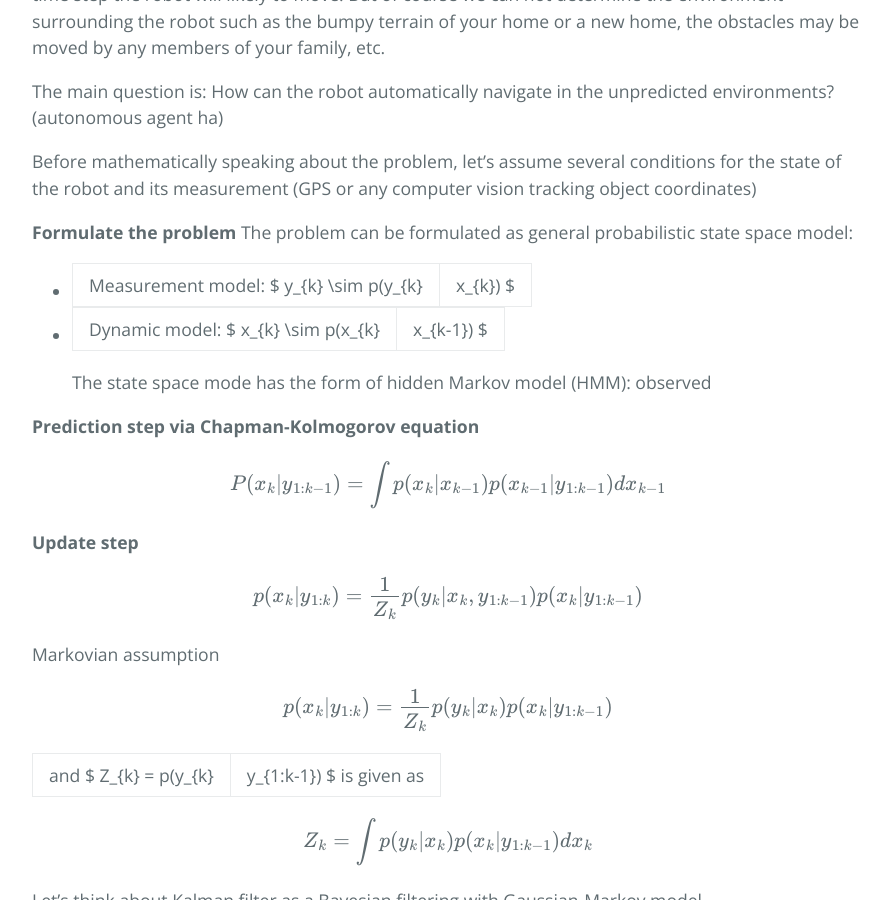
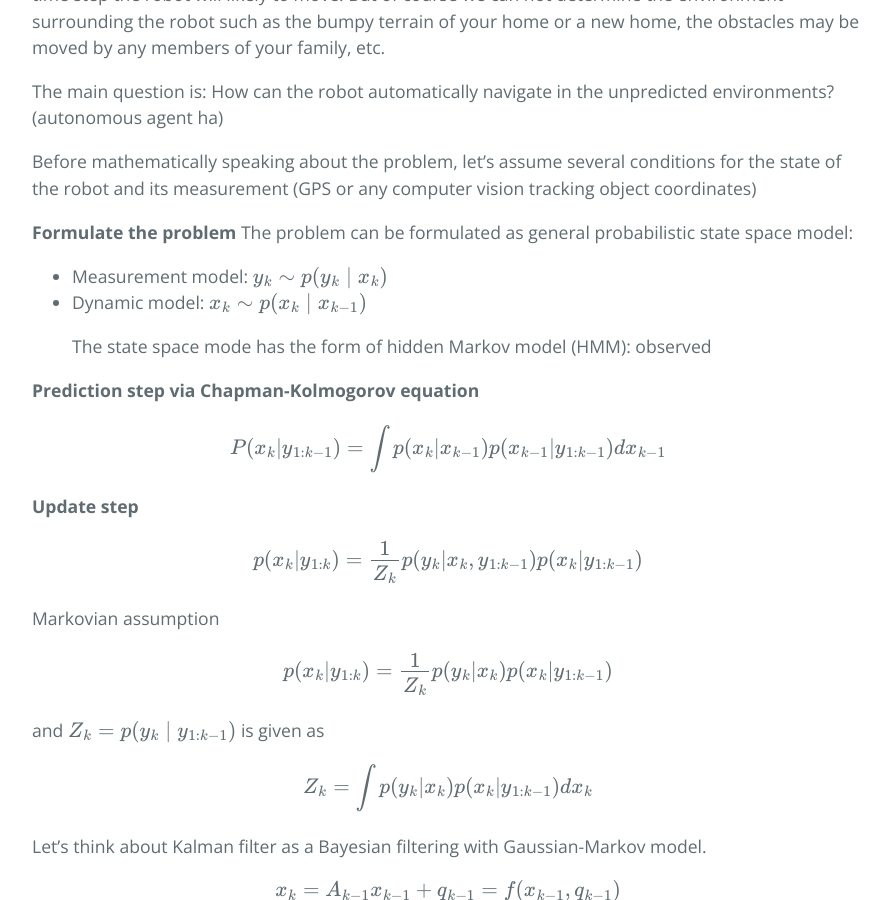
Before and after one commit to graphicsminer/graphicsminer.github.io, a Jekyll site: the page built from _posts/2019-02-14-kalman-filter-extended-unscented-version.md, in a window 1280 px wide and 900 px high, scrolled down 2017 px. Shown: the whole window, without its empty margins (192-1081 px from the left). Built offline with Jekyll 4.4.1, drawn with Linux system fonts in a browser that asks for light colours; formulas are drawn with MathJax 3; some of the changed text lies outside the part shown.

Commit message:
update inline

```diff
--- a/_posts/2019-02-14-kalman-filter-extended-unscented-version.md
+++ b/_posts/2019-02-14-kalman-filter-extended-unscented-version.md
@@ -57,8 +57,8 @@ Before mathematically speaking about the problem, let's assume several condition
 
 **Formulate the problem**
 The problem can be formulated as general probabilistic state space model:
-* Measurement model: $ y_{k} \sim p(y_{k}|x_{k}) $
-* Dynamic model: $ x_{k} \sim p(x_{k}|x_{k-1}) $
+* Measurement model: $$ y_{k} \sim p(y_{k} \mid x_{k}) $$
+* Dynamic model: $$ x_{k} \sim p(x_{k} \mid x_{k-1}) $$
 
   The state space mode has the form of hidden Markov model (HMM):
   observed
@@ -75,7 +75,7 @@ Markovian assumption
 
 $$p(x_k | y_{1:k}) = \frac{1}{Z_k} p(y_{k}|x_k) p(x_k|y_{1:k-1})$$
 
- and $ Z_{k} = p(y_{k} | y_{1:k-1}) $ is given as
+ and $$ Z_{k} = p(y_{k} \mid y_{1:k-1}) $$ is given as
 
  $$Z_k = \int p(y_k |x_k)p(x_k|y_{1:k-1})dx_k$$
 
@@ -122,9 +122,9 @@ $$m^{''} = \begin{pmatrix} m_k^- \\\ H_k m_k^- \end{pmatrix}$$
 
 $$P^{''} = \begin{pmatrix} P_k^- && P_k^-H_k^T \\\ H_k P_k^- && H_k P_k^- H_k^T + R_k \end{pmatrix}$$
 
-The conditional distribution $$p(x_{k}$$ $$|$$ $$y_{1:k})$$ is given as
+The conditional distribution $$p(x_{k} \mid y_{1:k})$$ is given as
 
-$$p(x_k|y_k) = N(x_k |m_k, P_k)$$
+$$p(x_k|y_k, y_{1:k-1}) = N(x_k |m_k, P_k)$$
 
 where
 $$S_k = H_k P_k^- H_k^T + R_k$$
```
